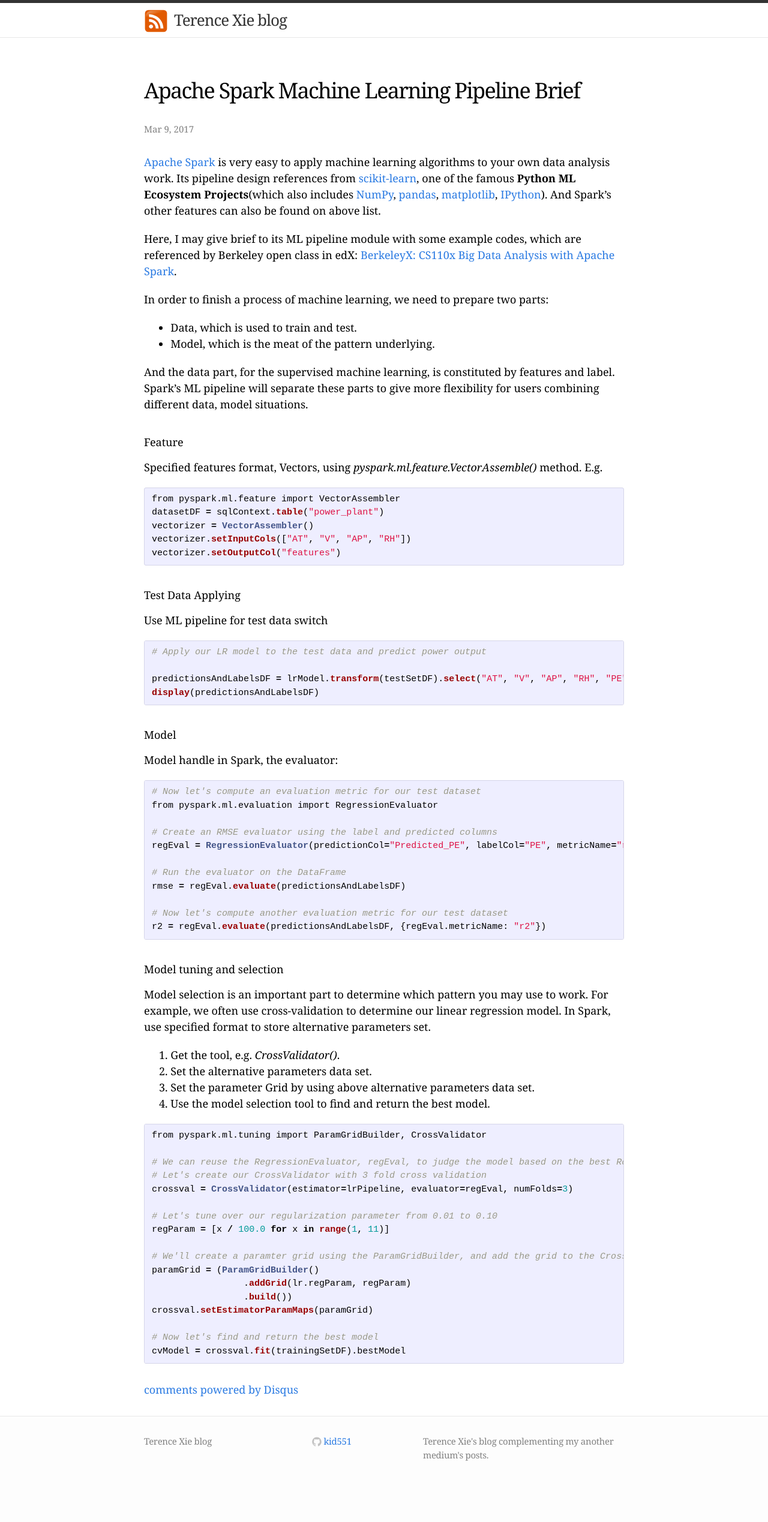
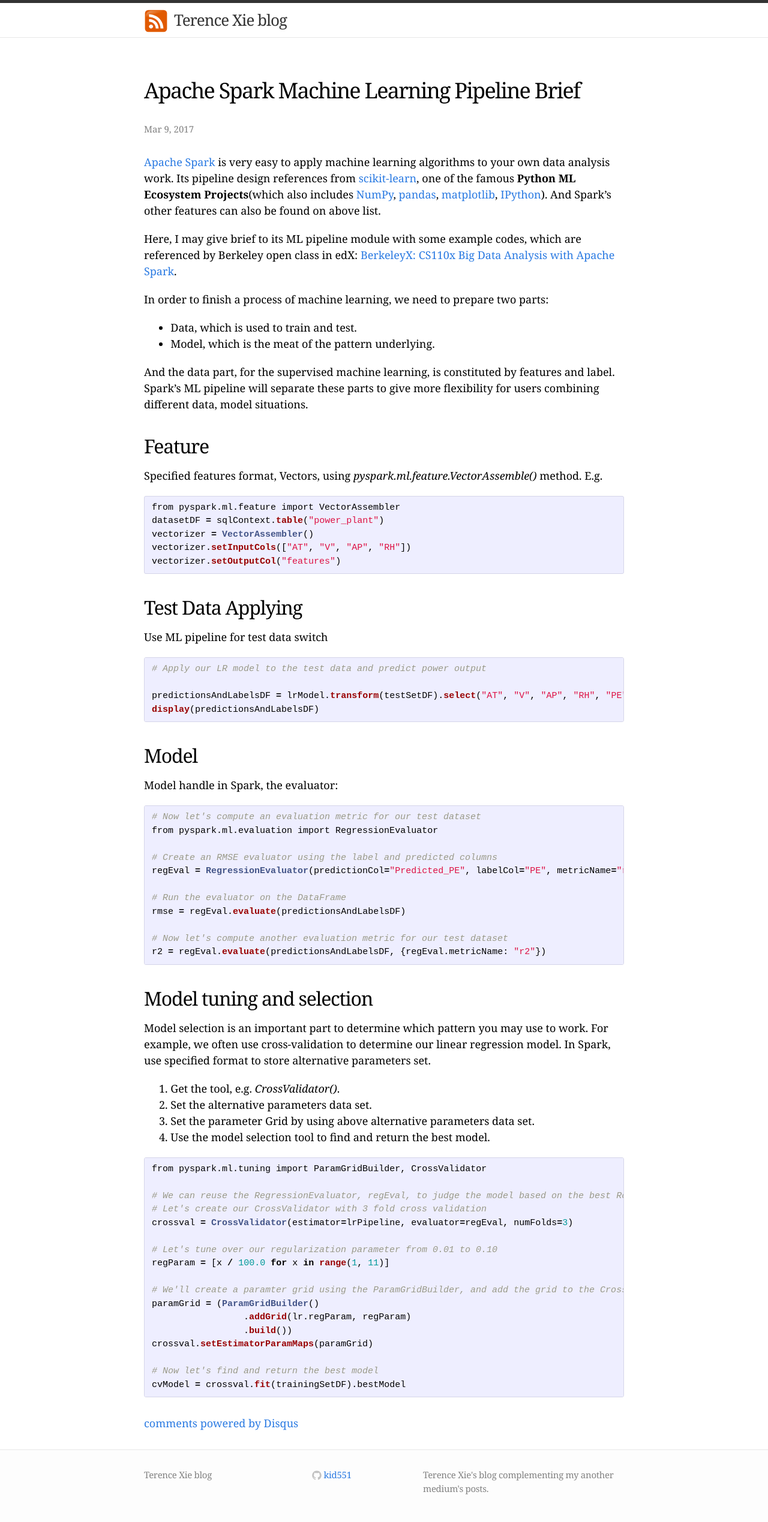
Before and after one commit to kid551/kid551.github.io, a Jekyll site: the page built from _posts/2017-03-09-sparkML.md, in a window 1280 px wide. Shown: the whole page at 60% size. Built offline with Jekyll 4.4.1, drawn with Linux system fonts in a browser that asks for light colours; comment, search, counter and statistics services are not loaded; before the commit the page ends 2482 px from its top, so only the background shows below that.

Commit message:
Modify title format

````diff
--- a/_posts/2017-03-09-sparkML.md
+++ b/_posts/2017-03-09-sparkML.md
@@ -18,7 +18,7 @@
 
 And the data part, for the supervised machine learning, is constituted by features and label. Spark’s ML pipeline will separate these parts to give more flexibility for users combining different data, model situations.
 
-# Feature
+## Feature
 
 Specified features format, Vectors, using *pyspark.ml.feature.VectorAssemble()* method. E.g.
 
@@ -30,7 +30,7 @@
 vectorizer.setOutputCol("features")
 ```
 
-# Test Data Applying
+## Test Data Applying
 
 Use ML pipeline for test data switch
 
@@ -41,7 +41,7 @@
 display(predictionsAndLabelsDF)
 ```
 
-# Model
+## Model
 
 Model handle in Spark, the evaluator:
 
@@ -59,7 +59,7 @@
 r2 = regEval.evaluate(predictionsAndLabelsDF, {regEval.metricName: "r2"})
 ```
 
-# Model tuning and selection
+## Model tuning and selection
 
 Model selection is an important part to determine which pattern you may use to work. For example, we often use cross-validation to determine our linear regression model. In Spark, use specified format to store alternative parameters set.
 
````
